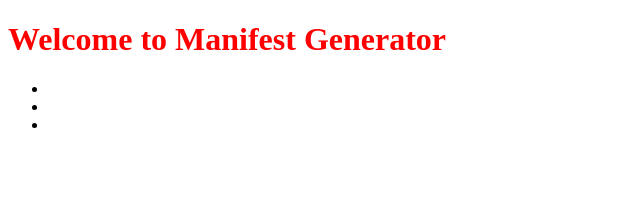
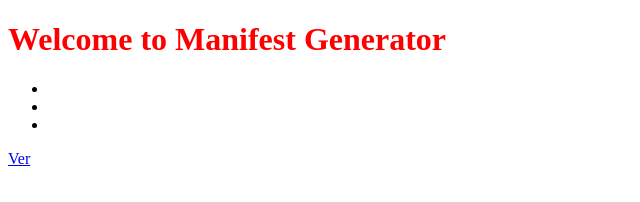
Before and after one commit to Walter11S/Minecraft-Bedrock-Utility, a plain HTML site: page index.html in a window 1280 px wide. Shown: the full height of the page, 0-640 px from the left. Drawn offline with Linux system fonts and the light colour scheme.

Commit message:
update index.html

```diff
--- a/index.html
+++ b/index.html
@@ -16,5 +16,6 @@
       </ul>
       </nav>
   </header>
+  <a href="Results.html"> Ver</a>
 </body>
 </html>
```
